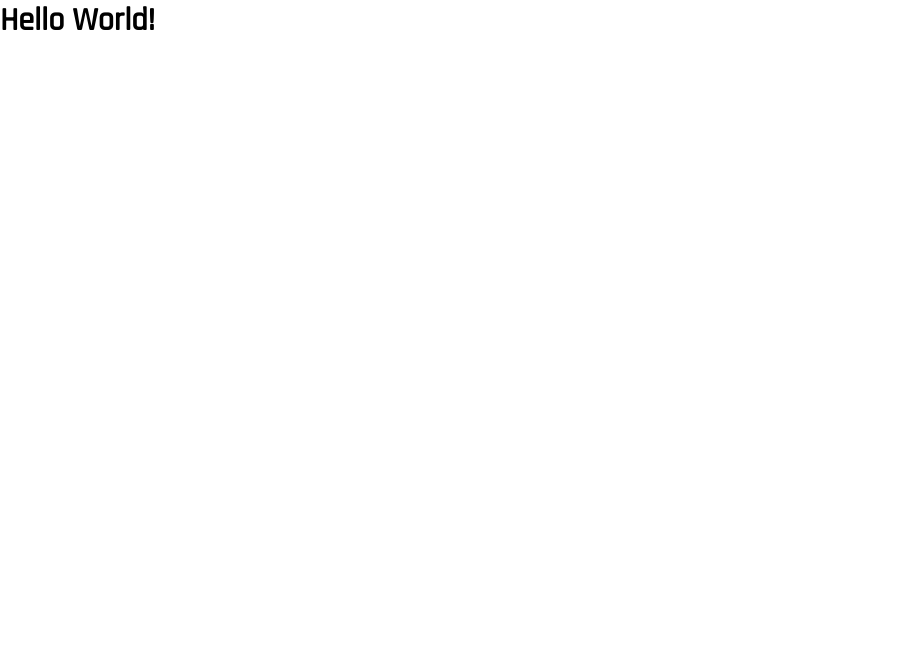
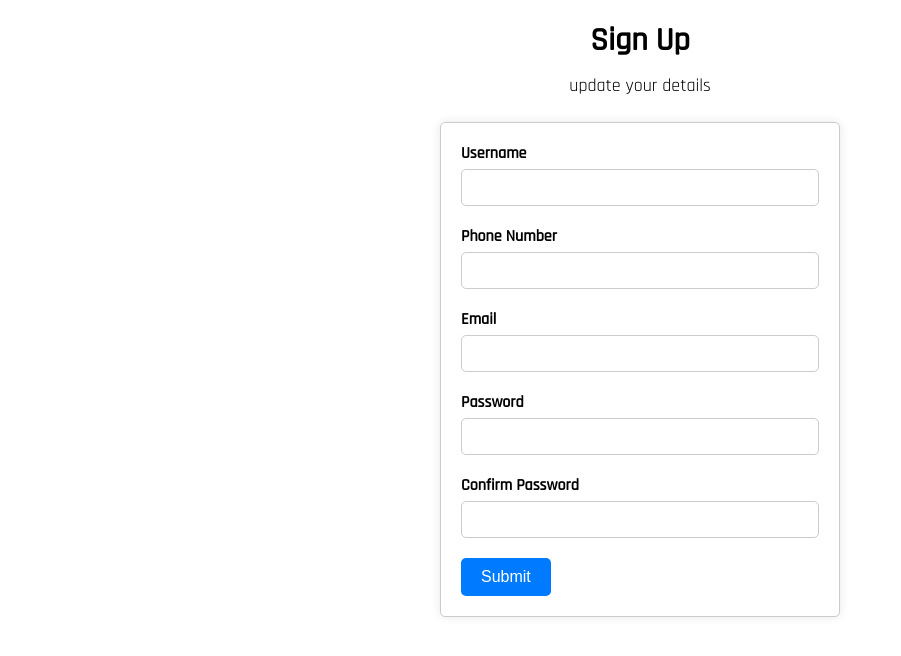
Before and after one commit to aruntutter/React-Form-Validation-with-HookForm, a React (Create React App) app: page / in a window 1280 px wide. Shown: the top 656 px of the page, without its empty margins (0-901 px from the left). Built offline with nearby package versions, Linux system fonts and the light colour scheme.

Commit message:
form title added and styled

```diff
--- a/src/App.js
+++ b/src/App.js
@@ -1,5 +1,17 @@
+import React from "react";
+import RegistrationForm from "./components/RegistrationForm";
+
 const App = () => {
-  return <h1>Hello World!</h1>;
+  return (
+    <div className="App">
+      <h1 className="center-heading">
+        Sign Up
+        <br />
+        <span>update your details</span>
+      </h1>
+      <RegistrationForm />
+    </div>
+  );
 };
 
 export default App;
```
Also changed, not shown: src/components/RegistrationSuccessPopup.css (added), src/components/RegistrationSuccessPopup.js (added).
